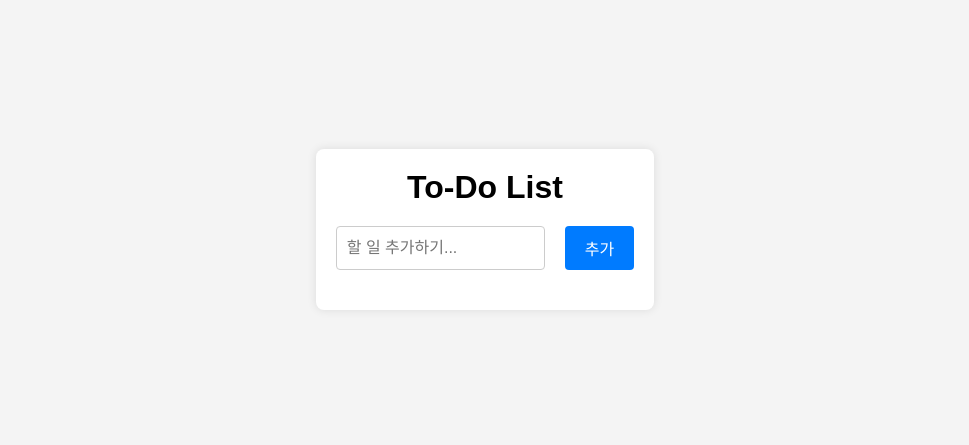
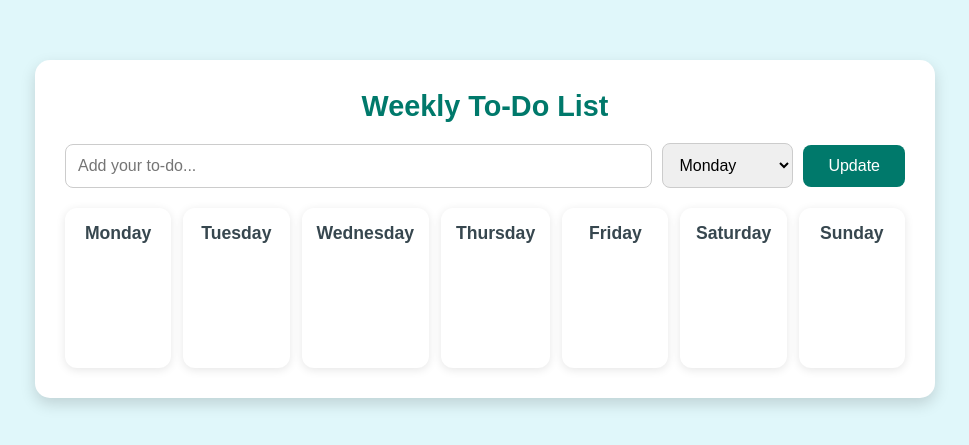
Before and after one commit to HyeonjunSon/Side_Projects, a plain HTML site: page To_do_list/to_do_list.html in a window 1280 px wide. Shown: the part 171-616 px from the top of the page, without its empty margins (155-1124 px from the left). Drawn offline with Linux system fonts and the light colour scheme.

Commit message:
Update the function and design

```diff
--- a/To_do_list/to_do_list.css
+++ b/To_do_list/to_do_list.css
@@ -5,8 +5,8 @@
 }
 
 body {
-    font-family: Arial, sans-serif;
-    background-color: #f4f4f4;
+    font-family: 'Arial', sans-serif;
+    background-color: #e0f7fa; /* Light teal background */
     display: flex;
     justify-content: center;
     align-items: center;
@@ -14,60 +14,126 @@ body {
 }
 
 .container {
-    background-color: white;
-    padding: 20px;
-    border-radius: 8px;
-    box-shadow: 0 0 10px rgba(0, 0, 0, 0.1);
+    background-color: #ffffff;
+    padding: 30px;
+    border-radius: 15px;
+    box-shadow: 0 6px 15px rgba(0, 0, 0, 0.15);
+    width: 90%;
+    max-width: 900px;
 }
 
 h1 {
     text-align: center;
+    font-size: 1.8em;
+    color: #00796b; /* Deep teal for header */
     margin-bottom: 20px;
 }
 
 .input-container {
     display: flex;
+    gap: 10px;
+    margin-bottom: 20px;
+    align-items: center;
     justify-content: space-between;
 }
 
 #todo-input {
-    width: 70%;
-    padding: 10px;
+    flex-grow: 1;
+    padding: 12px;
     font-size: 16px;
     border: 1px solid #ccc;
-    border-radius: 4px;
+    border-radius: 8px;
+    outline: none;
+    transition: border-color 0.3s ease;
+}
+
+#todo-input:focus {
+    border-color: #00796b; /* Match color of header */
+}
+
+#day-select {
+    padding: 12px;
+    font-size: 16px;
+    border: 1px solid #ccc;
+    border-radius: 8px;
+    outline: none;
+    transition: border-color 0.3s ease;
+}
+
+#day-select:focus {
+    border-color: #00796b;
 }
 
 #add-btn {
-    padding: 10px 20px;
+    padding: 12px 25px;
     font-size: 16px;
-    background-color: #007bff;
+    background-color: #00796b;
     color: white;
     border: none;
-    border-radius: 4px;
+    border-radius: 8px;
     cursor: pointer;
+    transition: background-color 0.3s ease;
 }
 
 #add-btn:hover {
-    background-color: #0056b3;
+    background-color: #004d40; /* Darker teal on hover */
 }
 
-ul {
-    list-style: none;
-    margin-top: 20px;
+.calendar {
+    display: grid;
+    grid-template-columns: repeat(7, 1fr);
+    gap: 12px;
+    width: 100%;
 }
 
-li {
+.day {
+    background-color: #ffffff;
+    padding: 15px;
+    border-radius: 12px;
+    box-shadow: 0 2px 10px rgba(0, 0, 0, 0.1);
+    min-height: 160px;
+    text-align: center;
     display: flex;
-    justify-content: space-between;
-    padding: 10px;
-    background-color: #f9f9f9;
-    border: 1px solid #ddd;
-    margin-bottom: 10px;
-    border-radius: 4px;
+    flex-direction: column;
+    align-items: center;
+    transition: transform 0.2s ease;
 }
 
-li.completed {
+.day:hover {
+    transform: translateY(-5px); /* Lift effect on hover */
+}
+
+.day h2 {
+    font-size: 1.1em;
+    color: #37474f; /* Dark gray-blue for day headers */
+    margin-bottom: 10px;
+}
+
+.todo-list {
+    list-style: none;
+    padding: 0;
+    width: 100%;
+}
+
+.todo-list li {
+    padding: 10px;
+    margin-bottom: 8px;
+    background-color: #b2dfdb; /* Light teal background for tasks */
+    border: 1px solid #80cbc4;
+    border-radius: 8px;
+    color: #004d40; /* Dark teal for text */
+    text-align: center;
+    cursor: pointer;
+    transition: background-color 0.3s ease, transform 0.2s;
+}
+
+.todo-list li:hover {
+    background-color: #80cbc4; /* Darker teal on hover */
+    transform: scale(1.03);
+}
+
+.todo-list li.completed {
     text-decoration: line-through;
     color: #888;
+    background-color: #cfd8dc; /* Light gray for completed tasks */
 }
--- a/To_do_list/to_do_list.html
+++ b/To_do_list/to_do_list.html
@@ -3,18 +3,59 @@
 <head>
     <meta charset="UTF-8">
     <meta name="viewport" content="width=device-width, initial-scale=1.0">
-    <title>To-Do List</title>
+    <title>Weekly To-Do List</title>
     <link rel="stylesheet" href="to_do_list.css">
 </head>
 <body>
     <div class="container">
-        <h1>To-Do List</h1>
+        <h1>Weekly To-Do List</h1>
         <div class="input-container">
-            <input type="text" id="todo-input" placeholder="할 일 추가하기...">
-            <button id="add-btn">추가</button>
+            <input type="text" id="todo-input" placeholder="Add your to-do...">
+            <select id="day-select">
+                <option value="monday">Monday</option>
+                <option value="tuesday">Tuesday</option>
+                <option value="wednesday">Wednesday</option>
+                <option value="thursday">Thursday</option>
+                <option value="friday">Friday</option>
+                <option value="saturday">Saturday</option>
+                <option value="sunday">Sunday</option>
+            </select>
+            <button id="add-btn">Update</button>
         </div>
-        <ul id="todo-list"></ul>
+
+        <!-- Calendar Layout -->
+        <div class="calendar">
+            <div class="day" id="monday">
+                <h2>Monday</h2>
+                <ul id="todo-list-monday" class="todo-list"></ul>
+            </div>
+            <div class="day" id="tuesday">
+                <h2>Tuesday</h2>
+                <ul id="todo-list-tuesday" class="todo-list"></ul>
+            </div>
+            <div class="day" id="wednesday">
+                <h2>Wednesday</h2>
+                <ul id="todo-list-wednesday" class="todo-list"></ul>
+            </div>
+            <div class="day" id="thursday">
+                <h2>Thursday</h2>
+                <ul id="todo-list-thursday" class="todo-list"></ul>
+            </div>
+            <div class="day" id="friday">
+                <h2>Friday</h2>
+                <ul id="todo-list-friday" class="todo-list"></ul>
+            </div>
+            <div class="day" id="saturday">
+                <h2>Saturday</h2>
+                <ul id="todo-list-saturday" class="todo-list"></ul>
+            </div>
+            <div class="day" id="sunday">
+                <h2>Sunday</h2>
+                <ul id="todo-list-sunday" class="todo-list"></ul>
+            </div>
+        </div>
     </div>
+
     <script src="to_do_list.js"></script>
 </body>
 </html>
--- a/To_do_list/to_do_list.js
+++ b/To_do_list/to_do_list.js
@@ -1,20 +1,49 @@
 document.getElementById('add-btn').addEventListener('click', function() {
     const todoInput = document.getElementById('todo-input');
     const todoText = todoInput.value.trim();
+    const selectedDay = document.getElementById('day-select').value;
 
-    if (todoText !== "") {
-        const todoList = document.getElementById('todo-list');
+    if (todoText) {
+        // Create a new to-do item
         const newTodoItem = document.createElement('li');
         newTodoItem.textContent = todoText;
+        newTodoItem.setAttribute('draggable', 'true');
+        newTodoItem.setAttribute('id', 'todo-' + Date.now());
 
-        // 완료 체크 기능 추가
+        // Toggle completed status on click
         newTodoItem.addEventListener('click', function() {
             this.classList.toggle('completed');
         });
 
-        todoList.appendChild(newTodoItem);
-        todoInput.value = "";
+        // Handle drag start
+        newTodoItem.addEventListener('dragstart', function(e) {
+            e.dataTransfer.setData('text/plain', e.target.id);
+        });
+
+        // Append to the selected day
+        document.getElementById('todo-list-' + selectedDay).appendChild(newTodoItem);
+        todoInput.value = ""; // Clear input field
     } else {
-        alert("write ur to do list!");
+        alert("Please write your to-do list item!");
     }
 });
+
+// Enable drag and drop for all day containers
+const todoLists = document.querySelectorAll('.todo-list');
+
+todoLists.forEach(list => {
+    // Allow drop
+    list.addEventListener('dragover', function(e) {
+        e.preventDefault();
+    });
+
+    // Handle item drop
+    list.addEventListener('drop', function(e) {
+        const id = e.dataTransfer.getData('text/plain');
+        const draggableItem = document.getElementById(id);
+
+        if (draggableItem) {
+            e.target.appendChild(draggableItem);
+        }
+    });
+});
```
